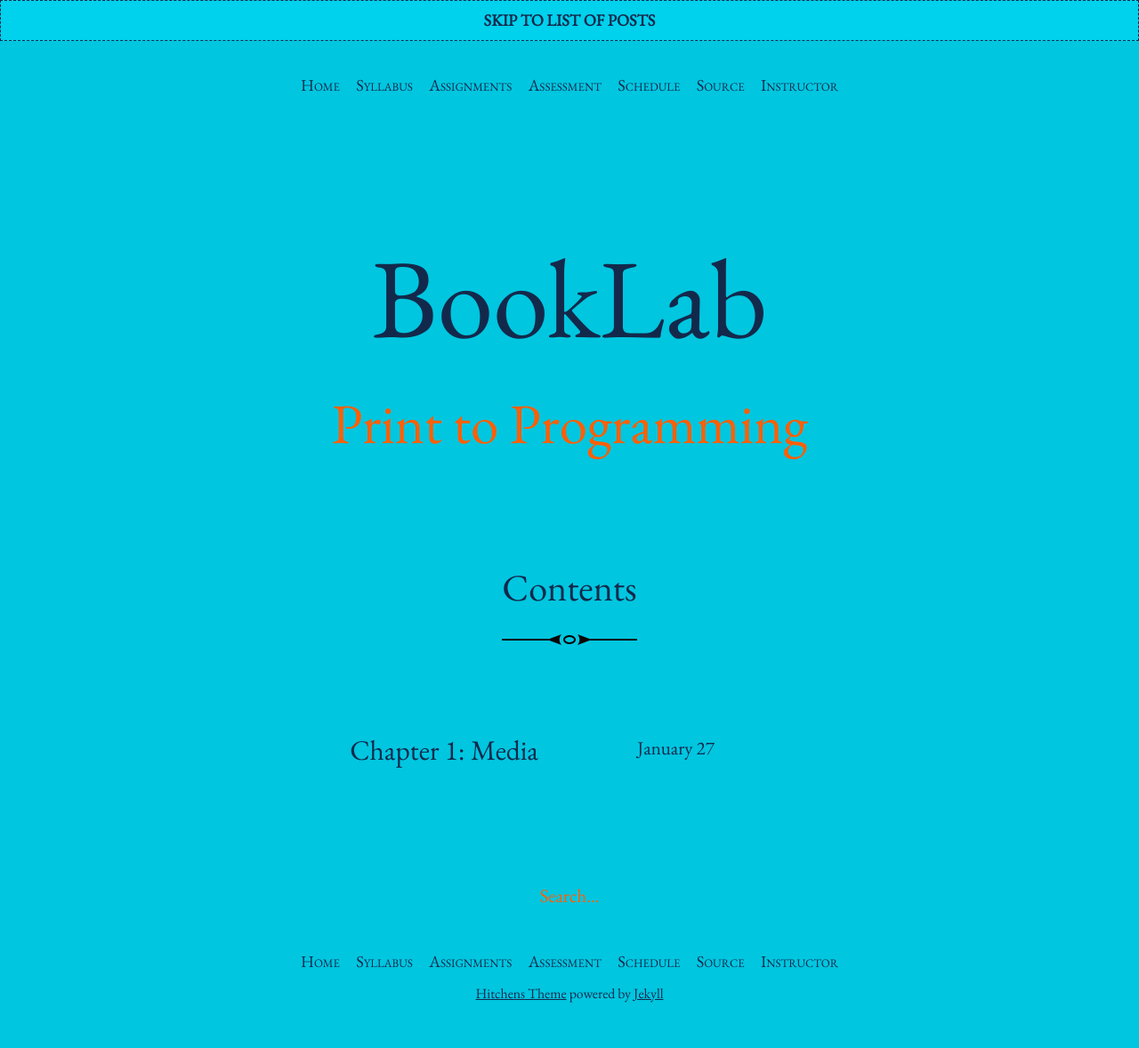
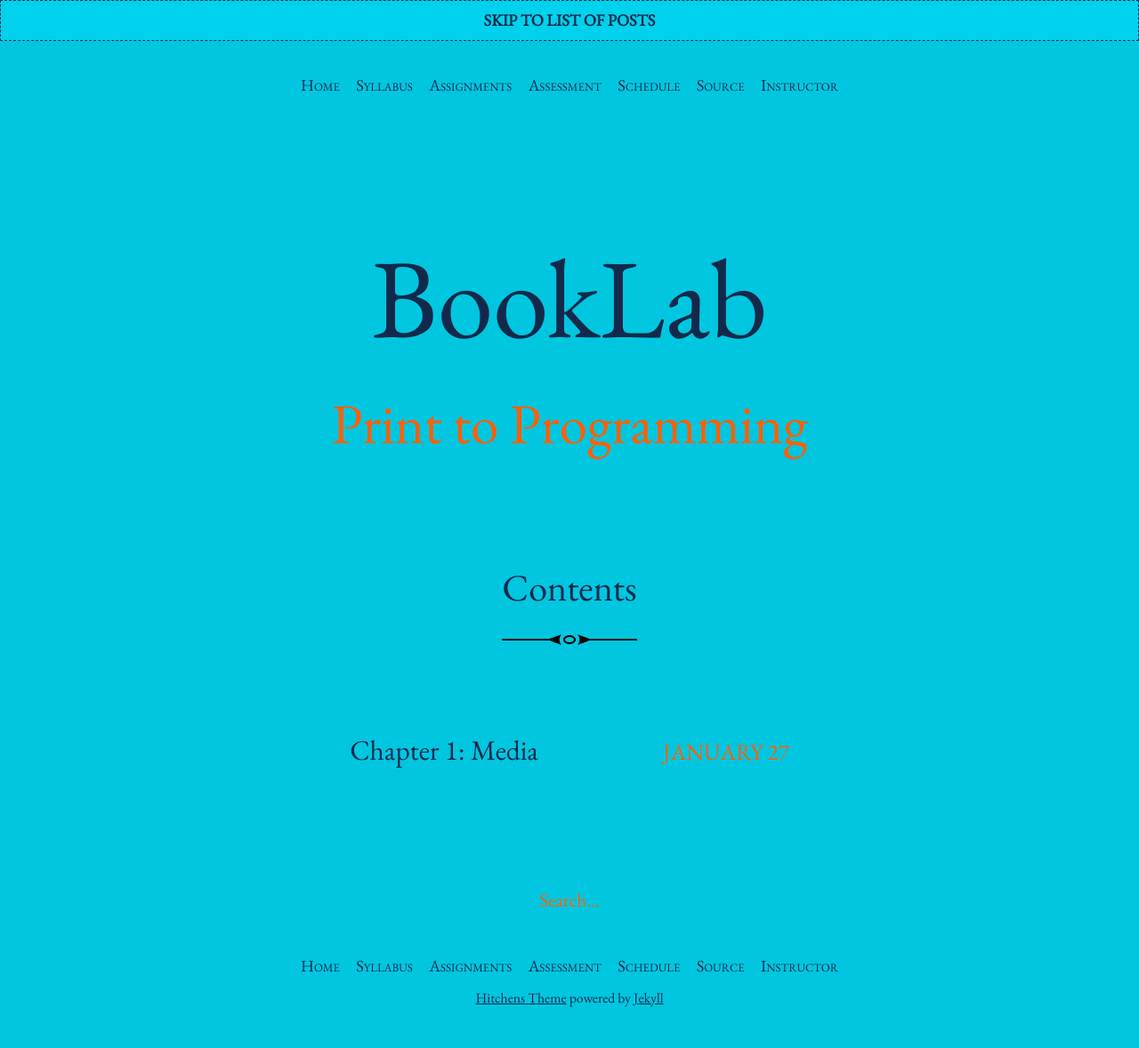
Before and after one commit to rccordell/s25bl, a Jekyll site: the page built from index.html, in a window 1280 px wide. Shown: the whole page at 89% size. Built offline with Jekyll 4.4.1, drawn with Linux system fonts in a browser that asks for light colours; the list of posts is cut into pages by our own code.

Commit message:
Update _post-list.scss

```diff
--- a/_sass/_post-list.scss
+++ b/_sass/_post-list.scss
@@ -48,17 +48,13 @@
 }
 
 .post-link__date {
+  color: $muted-text-color;
   display: block;
-  margin-right: 4em;
-  @media (min-width: $on-tablet) {
+  font-size: 1.2em;
+  white-space: nowrap;
+  text-transform: uppercase;
+  .post-link & {
     padding: .5em 0;
-  }
-  h2 {
-    font-size: 1.2em;
-    color: $muted-text-color;
-    text-transform: uppercase;
-    margin-bottom: 0;
-    margin-top: 0;
   }
 }
 
```
